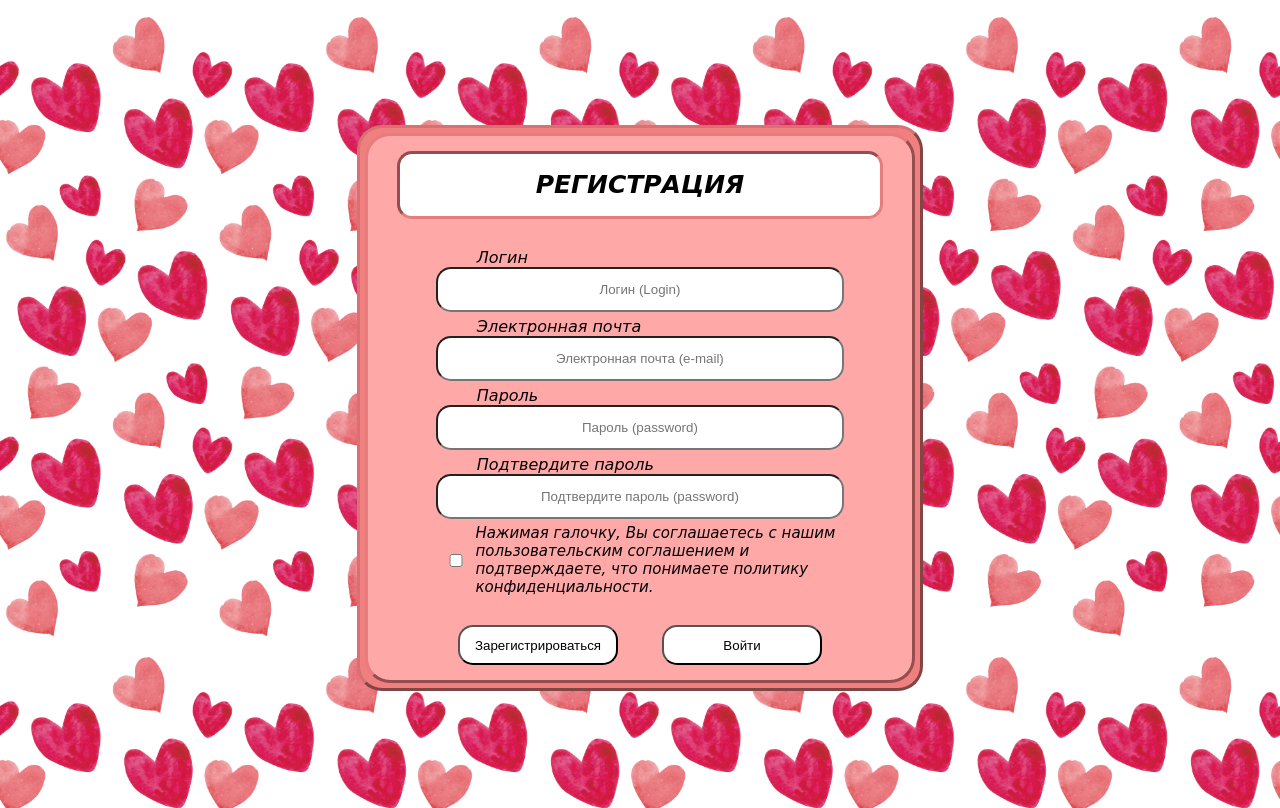
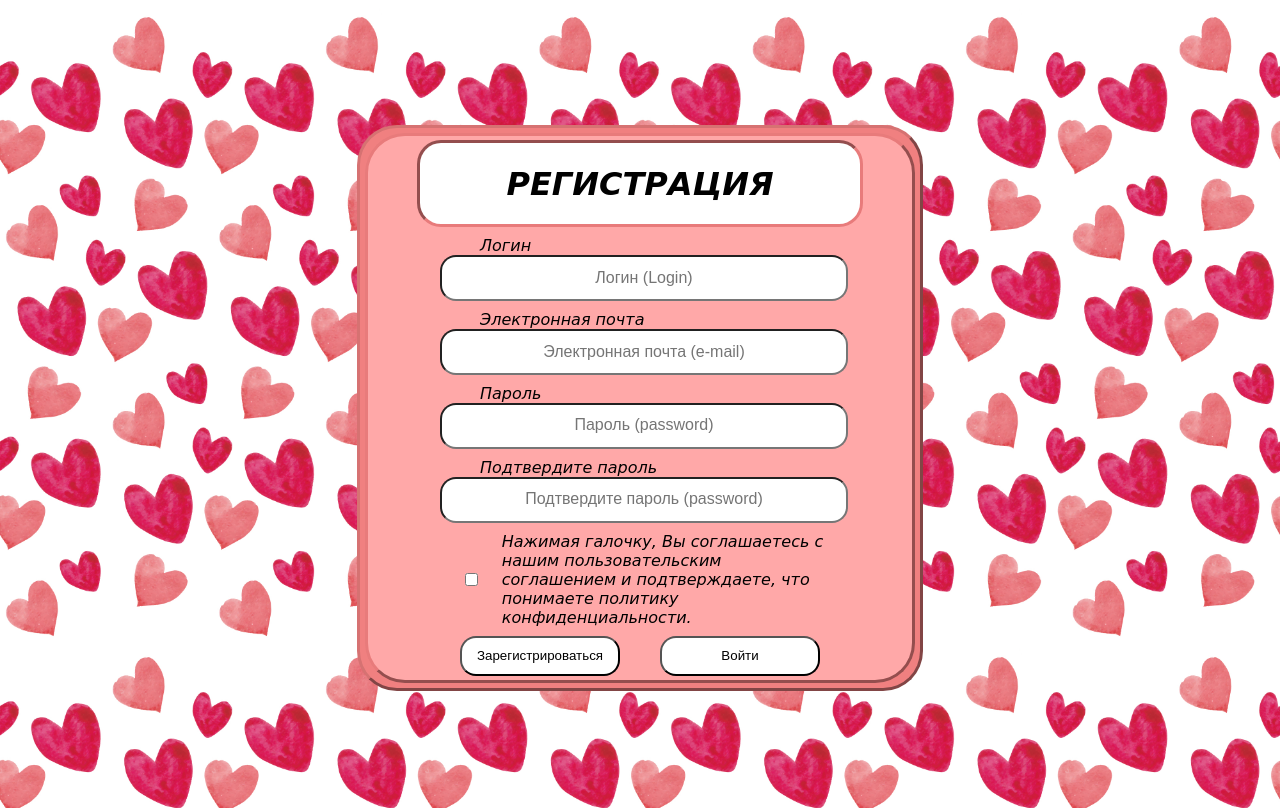
Before and after one commit to argecyplusplus/datingsite, a Django app: page /searching/register/ in a window 1280 px wide. Run offline with Django 4.2, Linux system fonts and the light colour scheme.

Commit message:
px & % --> vh
Реальная тема, мужики

```diff
--- a/datingsite/static/css/registration.css
+++ b/datingsite/static/css/registration.css
@@ -12,22 +12,23 @@ body {
 }
 
 h1 {
-    font-size: 25px;
+    font-size: 4vh;
     font-family: COMIC SANS MS;
     text-align: center;
     font-style: oblique;
 }
 
 .text {
+    font-size: 2vh;
     font-family: comic sans ms;
-    margin-left: 10%;
+    margin-left: 5vh;
     font-style: oblique;
 }
 
 
 .text1 {
     font-family: comic sans ms;
-    font-size: 15px;
+    font-size: 2vh;
     font-style: oblique;
 }
 
@@ -37,7 +38,7 @@ h1 {
     background: #F08080;
     width: 70vh;
     height: 70vh;
-    border-radius: 25px;
+    border-radius: 5vh;
     border-style: outset;
     border-color: #d67272;
 }
@@ -50,7 +51,7 @@ h1 {
     background: #ffa8a8;
     width: 68vh;
     height: 68vh;
-    border-radius: 25px;
+    border-radius: 5vh;
     border-style: outset;
     border-color: #e87b7b;
 }
@@ -59,8 +60,8 @@ h1 {
 
     margin: auto;
     background: white;
-    width: 60vh;
-    border-radius: 15px;
+    width: 55vh;
+    border-radius: 3vh;
     border-color: #e87b7b;
     border-style: inset;
 }
@@ -70,20 +71,20 @@ h1 {
     margin: auto;
     width: 50vh;
     height: 7vh;
-    border-radius: 15px;
+    border-radius: 3vh;
 }
 
 .container_3 {
     display: grid;
     margin: auto;
-    width: 75%;
+    width: 50vh;
 }
 
 .container_4 {
     display: flex;
     align-items: center;
     margin: auto;
-    width: 75%;
+    width: 50vh;
 }
 
 button {
@@ -91,7 +92,7 @@ button {
     width: 20vh;
     height: 5vh;
     background-color: white;
-    border-radius: 15px;
+    border-radius: 2vh;
     border-style: outset;
 }
 
@@ -100,15 +101,19 @@ button:hover {
 }
 
 input.string {
-    height: 185%;
-    border-radius: 15px;
+    height: 5vh;
+    border-radius: 2vh;
     background: white;
-    width: 98%;
+    width: 50vh;
     text-align: center;
 }
 
 input.check {
     background: white;
-    width: 25%;
+    width: 25vh;
     text-align: center;
 }
+
+input::placeholder {
+    font-size: 2vh;
+}
--- a/datingsite/templates/registration/register.html
+++ b/datingsite/templates/registration/register.html
@@ -3,7 +3,7 @@
 <html>
 <meta charset = 'utf-8'>
 	<head>
-		<title>Регистрация Анкета</title>
+		<title>Регистрация Tinder v2.0</title>
 		<link rel="stylesheet" href="{% static 'css/registration.css' %}">
 	</head>
 	<body>
```
